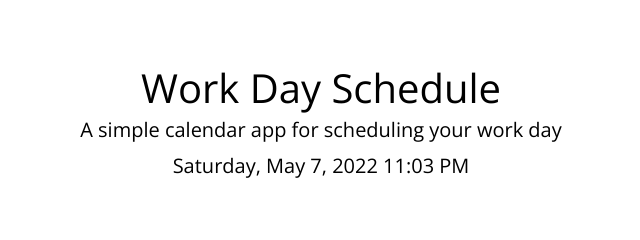
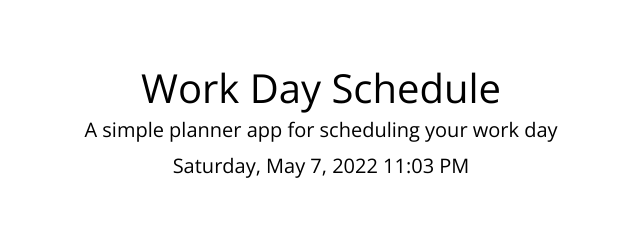
Before and after one commit to Stephen-Garcia/DayPlanner, a website: page index.html in a window 1280 px wide. Shown: the top 240 px of the page, 319-959 px from the left. Drawn offline with nearby package versions, Linux system fonts and the light colour scheme.

Commit message:
added readme and screenshot

```diff
--- a/index.html
+++ b/index.html
@@ -30,7 +30,7 @@
 
     <header class="jumbotron">
       <h1 class="display">Work Day Schedule</h1>
-      <p class="lead">A simple calendar app for scheduling your work day</p>
+      <p class="lead">A simple planner app for scheduling your work day</p>
       <p id="currentDay" class="lead"></p>
     </header>
     <div class="container">
```
Also changed, not shown: README.md (added), assets/images/screenshot.png (added), package.json (renamed from assets/package.json).
